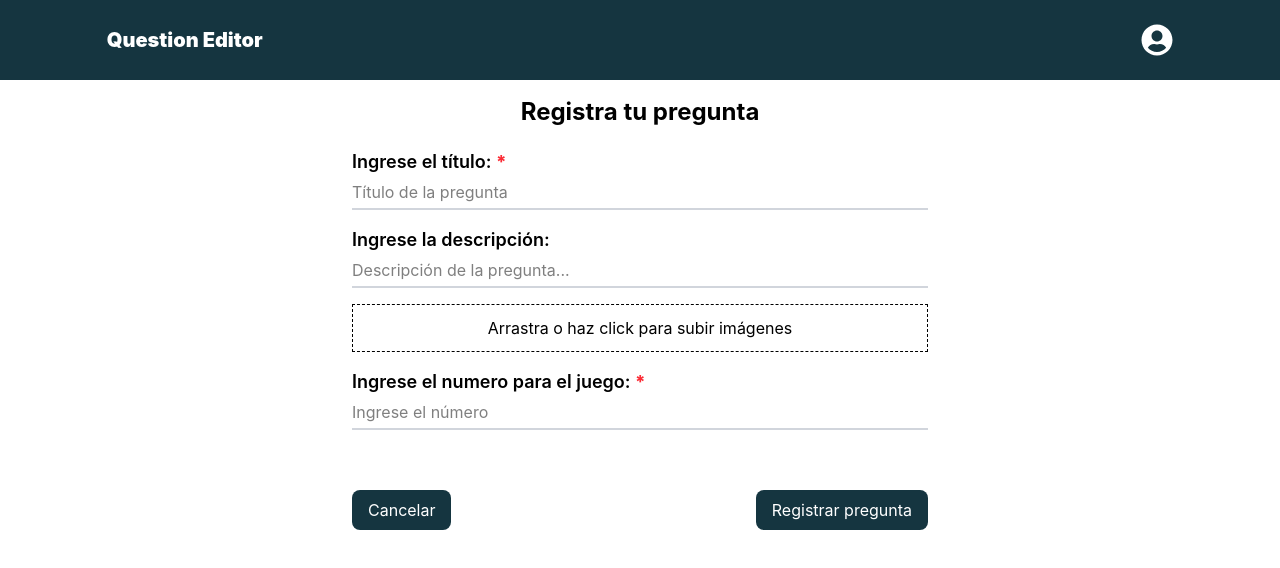
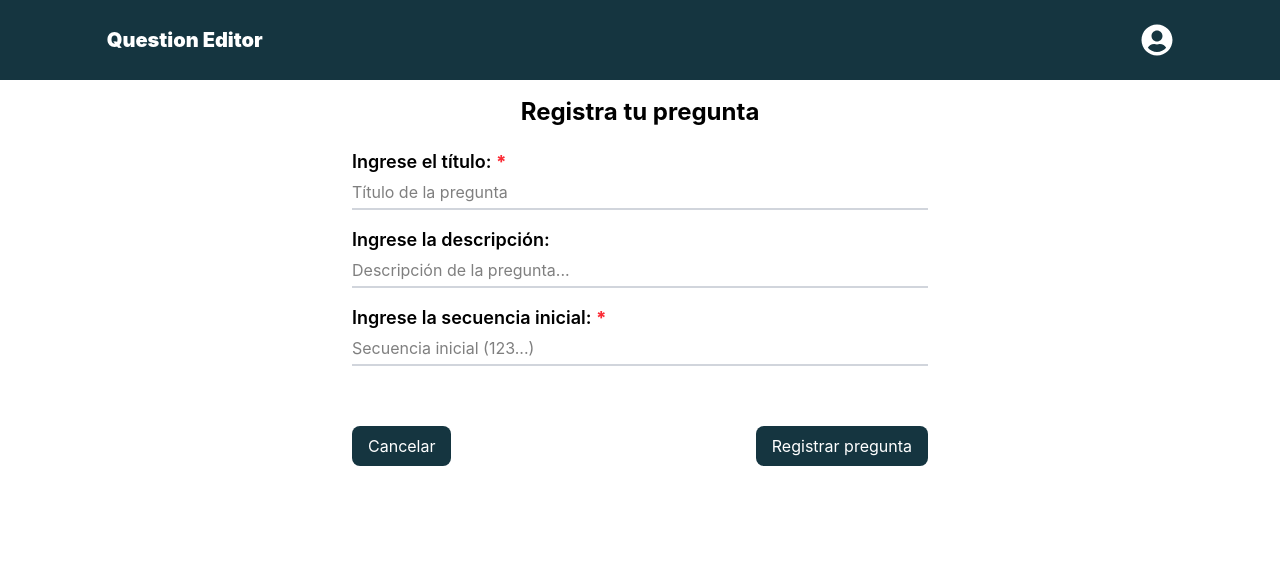
Before and after one commit to sae0-3/bit-a-bit, a React (Vite) app in the folder frontend/: page /questions/create in a window 1280 px wide. Shown: the top 568 px of the page. Built offline with nearby package versions, Linux system fonts and the light colour scheme.

Commit message:
feat(frontend): agregar formulario para la creación de la question

```diff
--- a/frontend/src/components/AddNumberGame.tsx
+++ b/frontend/src/components/AddNumberGame.tsx
@@ -6,23 +6,13 @@ import { NumberCards } from './NumberCards'
 export const AddNumberGame = () => {
   const { initialNumber, setInitialNumber } = useQuestionFormStore()
   const [number, setNumber] = useState(initialNumber.join(''))
-  const [error, setError] = useState('')
 
   const handleNumberInput = (value: string) => {
-    setNumber(value)
-
     if (!/^\d*$/.test(value)) {
-      setError('Por favor, ingrese un número válido.')
       return
     }
 
-    if (value === '') {
-      setError('El número debe ser mayor o igual a 0.')
-      setInitialNumber([])
-      return
-    }
-
-    setError('')
+    setNumber(value)
     setInitialNumber(
       value
         .split('')
@@ -38,19 +28,19 @@ export const AddNumberGame = () => {
           htmlFor="numberGame"
           className="font-semibold text-lg"
         >
-          Ingrese el numero para el juego: <span className="font-extrabold text-red-500">*</span>
+          Ingrese la secuencia inicial: <span className="font-extrabold text-red-500">*</span>
         </label>
         <input
-          type="number"
-          placeholder="Ingrese el número"
+          type="text"
+          placeholder="Secuencia inicial (123...)"
           name="numberGame"
           id="numberGame"
           className="w-full border-b-2 border-b-gray-300 focus:outline-none focus:border-b-black pb-1"
           value={number}
           onChange={(e) => handleNumberInput(e.target.value)}
           required
+          inputMode="numeric"
         />
-        {error && <p className="text-red-500 text-sm">{error}</p>}
       </div>
 
       <NumberCards number={initialNumber} />
--- a/frontend/src/components/DescriptionEditor.tsx
+++ b/frontend/src/components/DescriptionEditor.tsx
@@ -32,6 +32,7 @@ export const DescriptionEditor = () => {
           className="w-full border-b-2 border-b-gray-300 focus:outline-none focus:border-b-black pb-1"
           value={title}
           onChange={(e) => setTitle(e.target.value)}
+          required
         />
       </div>
 
--- a/frontend/src/routes/questions/create/index.tsx
+++ b/frontend/src/routes/questions/create/index.tsx
@@ -2,7 +2,7 @@ import { createFileRoute, useCanGoBack, useRouter } from '@tanstack/react-router
 
 import { AddNumberGame } from '../../../components/AddNumberGame'
 import { DescriptionEditor } from '../../../components/DescriptionEditor'
-import { DropzoneImagesUpload } from '../../../components/DropzoneImagesUpload'
+// import { DropzoneImagesUpload } from '../../../components/DropzoneImagesUpload'
 import { useCreateQuestion } from '../../../hooks/useQuestions'
 import { useQuestionFormStore } from '../../../stores/question-form.store'
 
@@ -26,22 +26,25 @@ function CreateQuestionComponent() {
     resetForm()
   }
 
+  const handleSubmit = (e: React.FormEvent<HTMLFormElement>) => {
+    e.preventDefault()
+    create()
+  }
+
   return (
     <section className="flex w-full flex-col justify-center items-center gap-5 py-4">
       <h1 className="font-bold text-2xl">Registra tu pregunta</h1>
 
       <div className="w-10/12 flex flex-col justify-center items-center gap-5 max-w-xl">
-        <div className="w-full flex flex-col gap-4">
+        <form
+          className="w-full flex flex-col gap-4"
+          onSubmit={handleSubmit}
+          id="question-create-form"
+        >
           <DescriptionEditor />
-          <DropzoneImagesUpload />
+          {/* <DropzoneImagesUpload /> */}
           <AddNumberGame />
-        </div>
-
-        {isError && (
-          <p className='text-center text-red-500'>
-            Ocurrió un problema al crear la pregunta
-          </p>
-        )}
+        </form>
 
         <div className="w-full flex justify-between items-center gap-2 flex-wrap">
           <button
@@ -52,12 +55,19 @@ function CreateQuestionComponent() {
           </button>
           <button
             className="bg-primary-dark text-white py-2 px-4 rounded-lg hover:cursor-pointer flex items-center justify-center disabled:opacity-50"
-            onClick={() => create()}
+            type="submit"
+            form="question-create-form"
             disabled={isPending}
           >
             <span>{isPending ? 'Registrando...' : 'Registrar pregunta'}</span>
           </button>
         </div>
+
+        {isError && (
+          <p className="text-center text-red-500">
+            Ocurrió un problema al crear la pregunta
+          </p>
+        )}
       </div>
     </section>
   )
```
